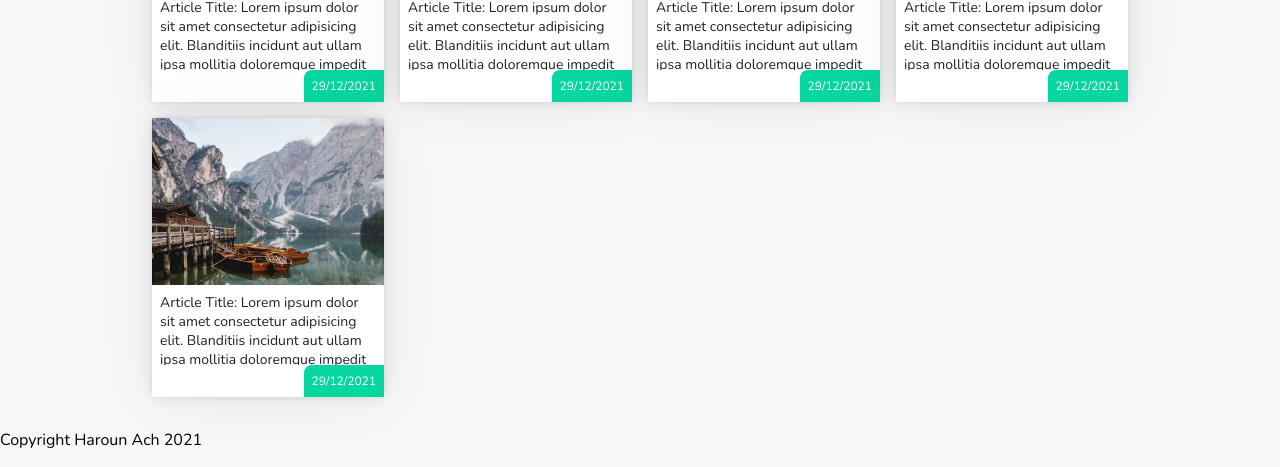
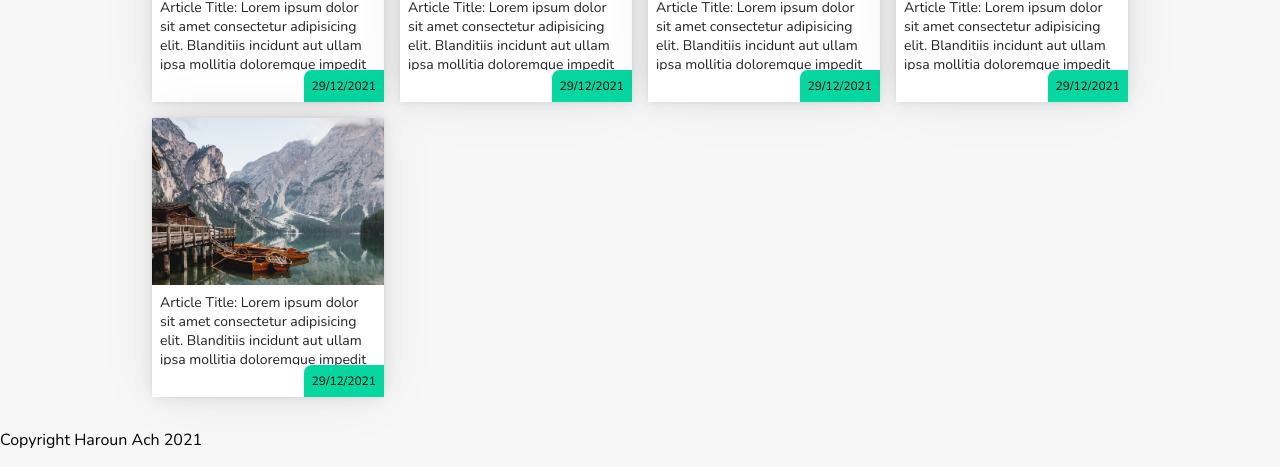
Before and after one commit to harounach/lensey-frontend, a website: page public/index.html in a window 1280 px wide. Shown: the part 986-1453 px from the top of the page. Drawn offline with nearby package versions, Linux system fonts and the light colour scheme; files that its build step writes are made by us from their sources.

Commit message:
Change publishedAt text coor

```diff
--- a/sass/components/_articles.scss
+++ b/sass/components/_articles.scss
@@ -195,7 +195,7 @@
   &__publishedAt {
     display: block;
     background-color: variables.$primary-color;
-    color: variables.$on-primary-color;
+    color: variables.$on-surface-color;
     align-self: flex-end;
     padding: 0.5rem;
     font-size: 0.75rem;
```
